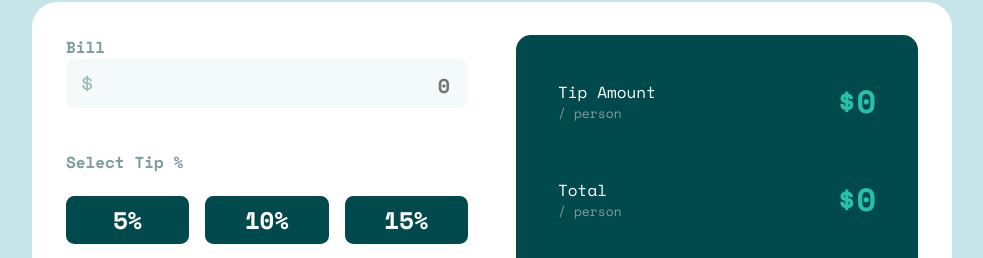
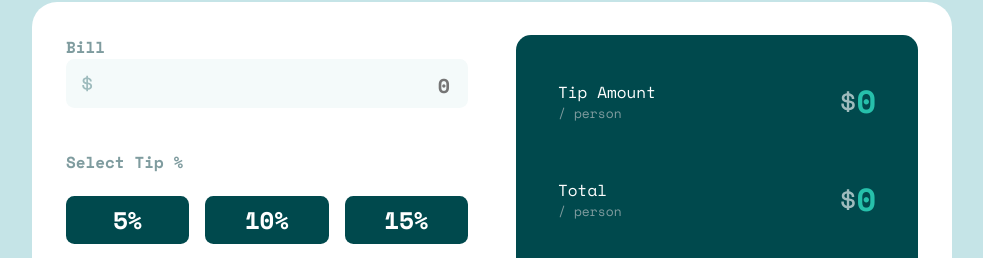
Before and after one commit to jmnyarega/tip-calculator, a Vue app: page / in a window 1280 px wide. Shown: the part 236-494 px from the top of the page, without its empty margins (148-1131 px from the left). Built offline with nearby package versions, Linux system fonts and the light colour scheme.

Commit message:
refactor

```diff
--- a/src/components/Card.vue
+++ b/src/components/Card.vue
@@ -1,18 +1,18 @@
 <template>
   <div class="calculator">
-    <Keyboard />
-    <Screen />
+    <keyboard />
+    <screen />
   </div>
 </template>
 
 <script>
-import Keyboard from './Keyboard.vue';
-import Screen from './Screen.vue';
+import keyboard from './Keyboard.vue';
+import screen from './Screen.vue';
 
 export default {
   components: {
-    Keyboard,
-    Screen,
+    keyboard,
+    screen,
   }
 }
 </script>
--- a/src/components/Input.vue
+++ b/src/components/Input.vue
@@ -4,8 +4,8 @@
       <label v-if="label" class="label" :for="name"> {{label}} </label>
       <span v-if="error" class="error">{{error}}</span>
     </div>
-    <div class="custom__input" :class="{'custom__input--error': this.error}">
-      <img v-if="icon" :src="require(`../assets/${icon}`)" alt="$" >
+    <div :class="[{'custom__input--error': this.error}, 'custom__input']">
+      <img v-if="icon" :src="require(`../assets/${icon}`)" alt="" >
       <input
         :id="name"
         min="0"
--- a/src/components/Keyboard.vue
+++ b/src/components/Keyboard.vue
@@ -1,6 +1,6 @@
 <template>
   <div class="keyboard">
-    <Input
+    <custom_input
       label="Bill"
       icon="icon-dollar.svg"
       name="bill"
@@ -11,14 +11,14 @@
     <div class="select-tip">
       <p class="select-tip__text">Select tip %</p>
       <div class="select-tip__cta">
-        <Button
+        <custom_button
           v-for="percentage in percentages"
           :key="percentage.key"
           :value="percentage.key"
           :class="{'select-tip__cta--selected': selected(percentage.value)}"
           @clicked="handleClick(percentage.value)"
         />
-        <Input
+        <custom_input
           placeholder="Custom"
           :value="custom"
           name="custom"
@@ -26,7 +26,7 @@
         />
       </div>
     </div>
-    <Input
+    <custom_input
       label="Number of people"
       icon="icon-person.svg"
       placeholder="0"
@@ -40,14 +40,17 @@
 
 <script>
 import { mapActions, mapGetters } from 'vuex';
-import Input from './Input.vue';
-import Button from './Button.vue';
+import custom_input from './Input.vue';
+import custom_button from './Button.vue';
 
 export default {
   components: {
-    Input,
-    Button,
+    custom_input,
+    custom_button,
   },
+  beforeUpdate() { console.log("before update") }, // before state update
+  updated() { console.log("updated") }, // on state update
+  destroyed() { console.log('destroyed...') }, // called if the app is killed.
   data() {
     return {
       error: '',
--- a/src/components/Screen.vue
+++ b/src/components/Screen.vue
@@ -1,13 +1,16 @@
 <template>
   <div class="screen">
 
+    <!--
+      React dangerously equivant to vue's v-html="rawHtml" (XSS) attacks - no sanitization
+    -->
     <div class="screen__display">
       <div class="tip">
         <div class="tip__label">
           <p>Tip Amount</p>
           <p>/ person </p>
         </div>
-        <div class="tip__amount">${{tip}}</div>
+        <div class="tip__amount">{{tip}}</div>
       </div>
 
       <div class="total">
@@ -15,7 +18,7 @@
           <p>Total</p>
           <p>/ person </p>
         </div>
-        <div class="total__amount">${{total}}</div>
+        <div class="total__amount">{{total}}</div>
       </div>
     </div>
 
@@ -34,6 +37,7 @@ export default {
     Button,
   },
   computed: {
+    // computed properties are cached based on their reactive dependencies.
     tip() { return this.getTip(); },
     total() { return this.getTotal(); },
     disable() {
@@ -41,6 +45,7 @@ export default {
     },
   },
   methods: {
+    // a method invocation will always run the function whenever a re-render happens.
     ...mapGetters(['getTip', 'getTotal']),
     ...mapActions(['reset']),
     handleClick() { this.reset(); },
@@ -84,6 +89,24 @@ export default {
     }
   }
 
+  .tip, .total {
+      &__amount {
+      display: flex;
+      column-gap: 0.05rem;
+      align-items: center;
+
+      &::before {
+        content: "";
+        display: inline-block;
+        height: 22px;
+        width: 15px;
+        background-image: url(../assets/icon-dollar.svg);
+        background-size: cover;
+        background-repeat: no-repeat;
+      }
+    }
+  }
+
   .tip__amount {
     font-size: var(--fs-h1);
     font-weight: var(--fw-bold);
--- a/src/views/Home.vue
+++ b/src/views/Home.vue
@@ -1,20 +1,22 @@
 <template>
   <main id="app">
     <img src="../assets/logo.svg" alt="tip-calculator - Home" class="logo">
-    <Card />
+    <card />
   </main>
 </template>
 
 <script>
-import Card from '../components/Card.vue';
+import card from '../components/Card.vue';
 
 import '../css/index.css';
 
 export default {
   name: 'Home',
-  components: {
-    Card,
-  },
+  components: { card, },
+  beforeCreate() { console.log('Before created...') }, // before the vue instance has been created
+  created() { console.log('created...') }, // after the vue instance has been created
+  beforeMount() { console.log('Before mount...') }, // before mount < attatched to DOM
+  mounted() { console.log('mounted...') }, // after mount < attatched to DOM
 };
 </script>
 
```
